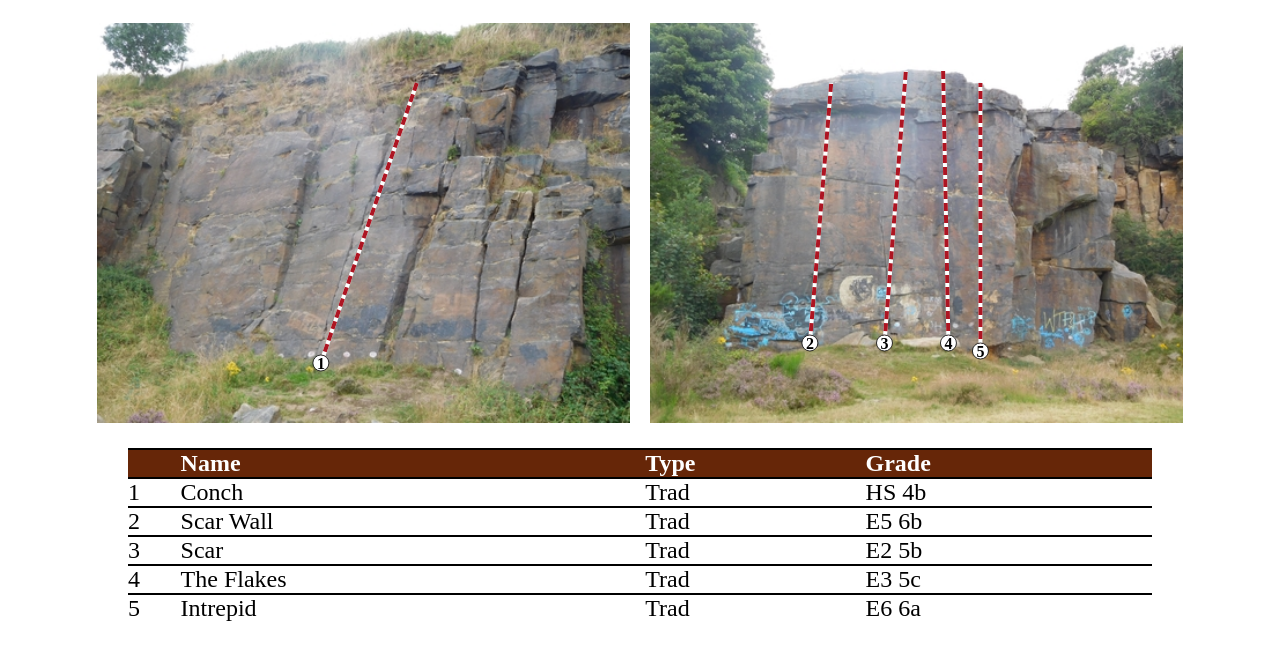
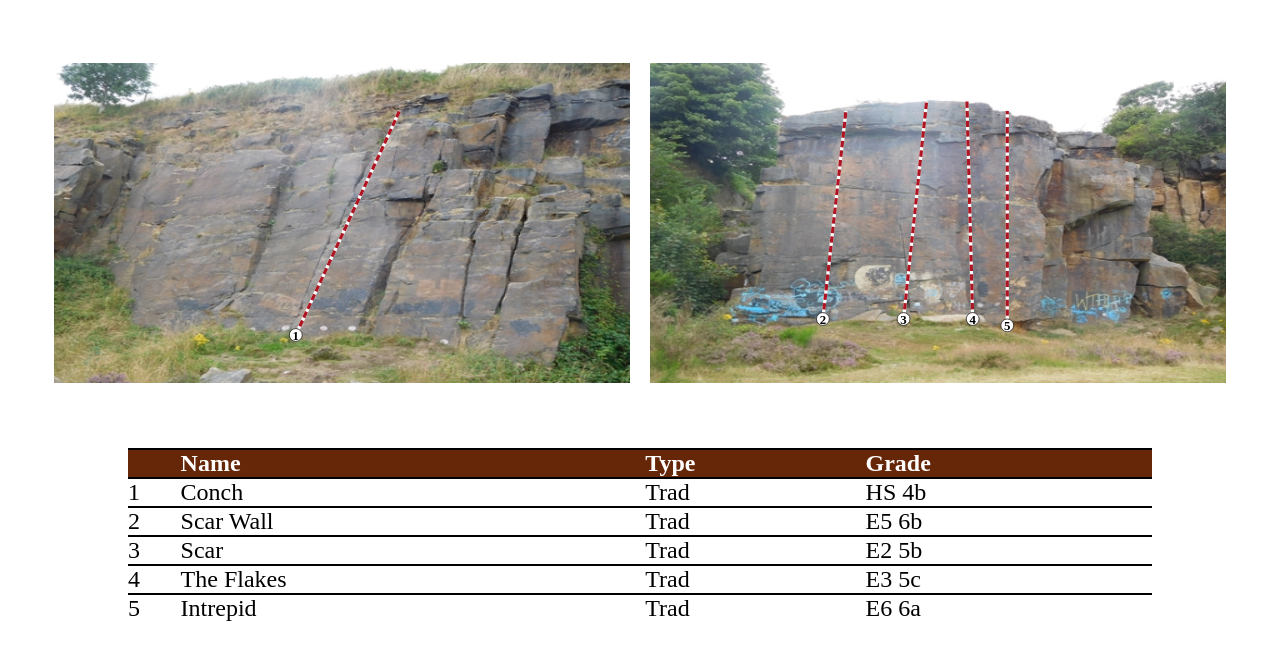
Before and after one commit to 1poundSOCKS/thegnarlytyke, a plain HTML site: page public/index.html in a window 1280 px wide. Shown: the part 119-778 px from the top of the page. Drawn offline with Linux system fonts and the light colour scheme.

Commit message:
Refactored topo rendering

```diff
--- a/public/index.html
+++ b/public/index.html
@@ -81,8 +81,7 @@
       let canvas = document.getElementById("topo-canvas");
       canvas.width = document.documentElement.clientWidth;
       canvas.height = document.documentElement.clientHeight * 0.5;
-      const imageScales = GetImageScales(canvas, topoData.map(topo => topo.image), 1.0);
-      const imageRenders = GetRenderData(canvas, topoData, imageScales);
+      const imageRenders = GetRenderData(canvas, topoData, 0.8, 20);
       RenderImages(canvas, imageRenders);
     }
     let RenderImages = (canvas, imageRenders) => {
@@ -111,34 +110,71 @@
       img.onerror = (err) => reject(err);
       img.src = url;
     });
+    let GetRenderData = (canvas, topos, scale, space) => {
+      topos = AddImageSizes(topos, canvas, scale);
+      topos = AddImagePositions(topos, canvas);
+      topos = AddSpaceBetweenImages(topos, space);
+      return CentreImagesOnCanvas(topos, canvas);
+    }
     let GetImageScales = (canvas, images, imageHeightScale) => {
       return images.map(image => canvas.height / image.height * imageHeightScale);
     }
-    let GetRenderData = (canvas, topos, imageScales) => {
-      let imageSizes = topos.map( (topo, index) => {
+    let AddImageSizes = (topos, canvas, heightScale) => {
+      return topos.map( (topo, index) => {
+        const imageHeight = canvas.height * heightScale;
+        const widthScale = canvas.height / imageHeight;
         return {
-          width: topo.image.width * imageScales[index],
-          height: topo.image.height * imageScales[index]
+          image: topo.image,
+          width: topo.image.width * widthScale,
+          height: imageHeight,
+          routes: topo.routes
         };
       });
-      return [
-        {
-          image: topos[0].image,
-          width: imageSizes[0].width,
-          height: imageSizes[0].height,
-          x: canvas.width / 2 - imageSizes[0].width - 10,
-          y: (canvas.height - imageSizes[0].height) / 2,
-          routes: topos[0].routes
-        },
-        {
-          image: topos[1].image,
-          width: imageSizes[1].width,
-          height: imageSizes[1].height,
-          x: canvas.width / 2 + 10,
-          y: (canvas.height - imageSizes[1].height) / 2,
-          routes: topos[1].routes
-        }
-      ];
+    }
+    let AddImagePositions = (topos, canvas) => {
+      let position = 0;
+      return topos.map( imageSize => {
+        const thisPosition = position;
+        position += imageSize.width;
+        return {
+          image: imageSize.image,
+          width: imageSize.width,
+          height: imageSize.height,
+          routes: imageSize.routes,
+          x: thisPosition,
+          y: (canvas.height - imageSize.height) / 2
+        };
+      });
+    }
+    let AddSpaceBetweenImages = (topos, space) => {
+      let shift = 0;
+      return topos.map( image => {
+        const thisShift = shift;
+        shift += space;
+        return {
+          image: image.image,
+          width: image.width,
+          height: image.height,
+          routes: image.routes,
+          x: image.x + thisShift,
+          y: image.y
+        };
+      });
+    }
+    let CentreImagesOnCanvas = (topos, canvas) => {
+      const lastImage = topos[topos.length - 1];
+      let totalImageBoundX = lastImage.x + lastImage.width;
+      let centreShiftX = ( canvas.width - totalImageBoundX ) / 2;
+      return topos.map( image => {
+        return {
+          image: image.image,
+          width: image.width,
+          height: image.height,
+          routes: image.routes,
+          x: image.x + centreShiftX,
+          y: image.y
+        };
+      });
     }
     let TransformRoutes = (routes, width, imageHeight, x, y) => {
       return routes.map(route => {
```
